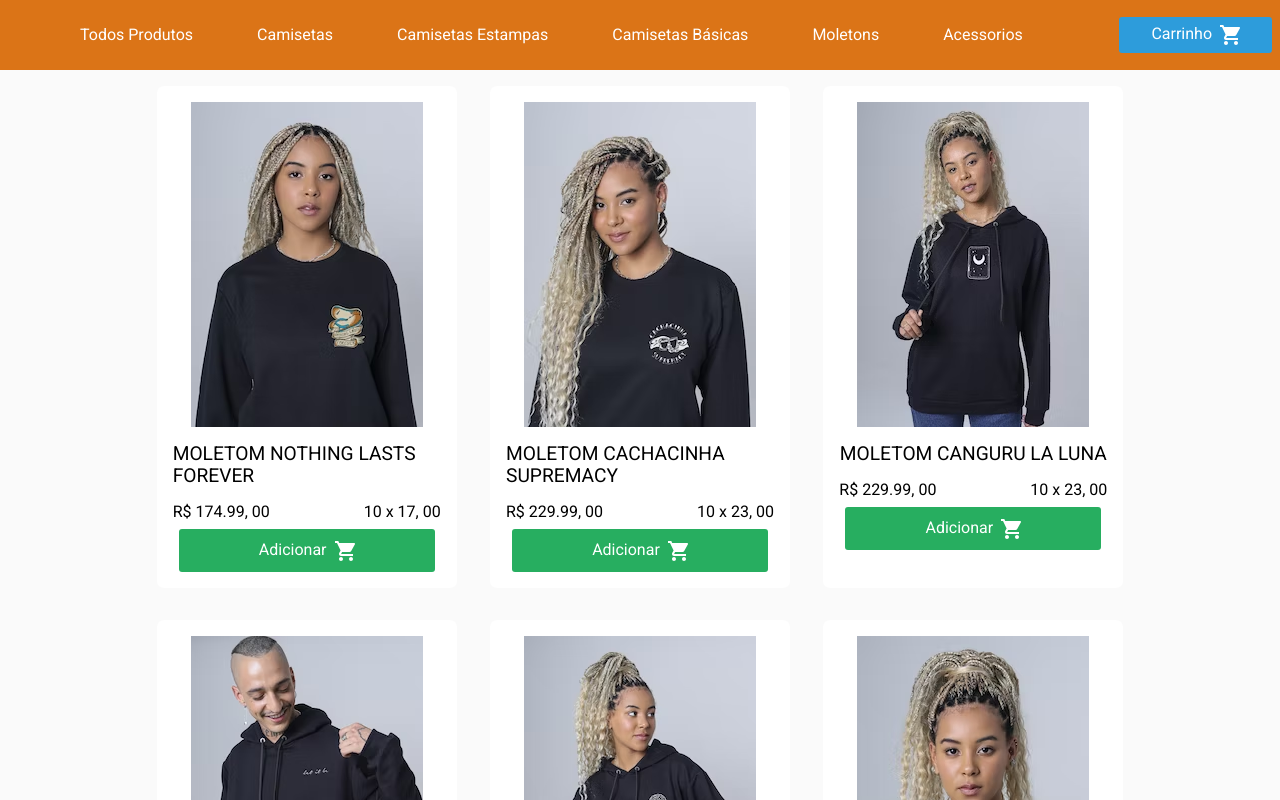
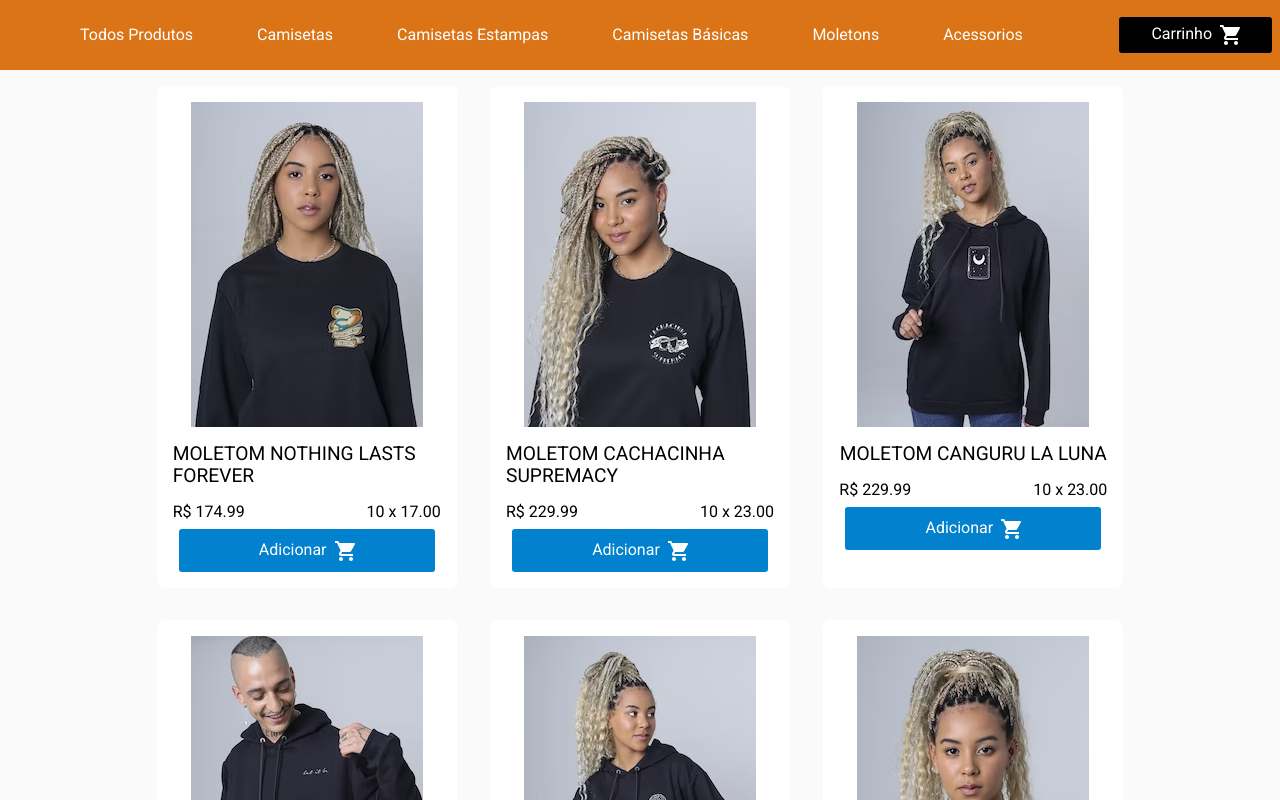
Before and after one commit to douglasabnovato/t-shirt, a Vue app: page /#/moletons in a window 1280 px wide. Shown: the top 800 px of the page. Built offline with nearby package versions, Linux system fonts and the light colour scheme.

Commit message:
página detalhes de produto

```diff
--- a/src/App.vue
+++ b/src/App.vue
@@ -84,6 +84,13 @@ export default {
     --cart-text: #000;
 
     --product-item: #fff;
+    --product-box: #fff;
+
+    --btn-info:#000;;
+    --btn-details:#27AE60;
+    --btn-sucess: rgb(2, 129, 206);
+    --btn-danger:#e74c3c;
+    --btn-text:#fff;
   }
 
   body {
--- a/src/components/Btn.vue
+++ b/src/components/Btn.vue
@@ -17,7 +17,7 @@ export default {
     cursor: pointer;
     box-sizing: border-box;
     border-radius: 3px;
-    color: #fff;
+    color: var(--btn-text);
     display: flex;
     justify-content: space-around;
     position: relative;
@@ -36,15 +36,15 @@ export default {
   }
 
   .btn-info {
-    background-color: #2D9CDB;
+    background-color: var(--btn-info)
   }
 
   .btn-sucess {
-    background-color: #27AE60;
+    background-color: var(--btn-sucess)
   }
 
   .btn-danger {
-    background-color: #e74c3c;
+    background-color: var(--btn-danger);
   }
 
   .btn img {
--- a/src/components/CartCheckout.vue
+++ b/src/components/CartCheckout.vue
@@ -5,7 +5,7 @@
       <li v-for="(product, index) in getProductsInCart" :key="index" class="checkout-product">
         <img :src="product.image" alt="" class="product-image">
         <h3 class="product-name">{{ product.name }}</h3>
-        <span class="product-price">R$ {{ product.price }},00 </span>
+        <span class="product-price">R$ {{ product.price }} </span>
         <button class="product-remove" @click="remove(index)">X</button>
       </li>
       </transition-group>
@@ -15,7 +15,7 @@
       <router-link to="./">Voltar a lista de produtos</router-link>
     </div>
     <h3 class="total" v-if="hasProduct()">
-      Total: R$ {{ totalPrice() }}, 00
+      Total: R$ {{ totalPrice() }}
     </h3>
   </div>
 </template>
--- a/src/components/ListOfProducts.vue
+++ b/src/components/ListOfProducts.vue
@@ -9,8 +9,8 @@
         </h2>
       </router-link>
       <div class="product-price">
-        <span>R$ {{ product.price }}, 00</span>
-        <span>10 x {{ Math.round(product.price / 10) }}, 00 </span>
+        <span>R$ {{ product.price }} </span>
+        <span>10 x {{ Math.round(product.price / 10) }}.00 </span>
       </div>
 
       <btn btnColor="btn btn-large btn-sucess"
--- a/src/components/Popupcart.vue
+++ b/src/components/Popupcart.vue
@@ -5,10 +5,10 @@
       <img :src="product.image" alt="" class="item-thumb">
       <h3 class="item-name">{{ product.name }}</h3>
       <span class="item-amount">Quantidade: 1</span>
-      <span class="item-price">R$ {{ product.price }}, 00</span>
+      <span class="item-price">R$ {{ product.price }} </span>
     </div>
     <div class="cart-info" v-if="hasProduct()">
-      <span>Total: R$ {{ totalPrice() }}, 00</span>
+      <span>Total: R$ {{ totalPrice() }} </span>
       <router-link to="/checkout">
         <btn btnColor="btn btn-small btn-info"
           @click.native="showPopupCart()">
--- a/src/components/Product.vue
+++ b/src/components/Product.vue
@@ -6,7 +6,7 @@
     </div>
     <div class="product-info">
       <h2 class="product-title">{{ currentProduct.name }}</h2>
-      <span class="product-price">R$ {{ currentProduct.price }}, 00</span>
+      <span class="product-price">R$ {{ currentProduct.price }}</span>
       <btn btnColor="btn btn-large btn-sucess" :cartIcon="true"
       @click.native="addProductToCart(currentProduct)">
         Comprar agora
@@ -65,7 +65,7 @@ export default {
     margin: 50px auto;
     box-sizing: border-box;
     padding: 1.5em;
-    background-color: #fff;
+    background-color: var(--product-box);
     border-radius: 7px;
     display: flex;
     justify-content: space-around;
@@ -82,12 +82,14 @@ export default {
   }
 
   .product-title {
-    font-weight: normal;
+    font-size: 2em;
+    font-weight: bold;
   }
 
   .product-price {
-    font-size: 2em;
+    font-size: 1.5em;
     font-weight: bolder;
+    color: var(--font-price);
   }
 
   .product-box button {
```
Also changed, not shown: src/assets/templates/de-minas-para-o-mundo-chico-rei.jpg (added), 1 other file (tests, documents, lock files or other folders).
